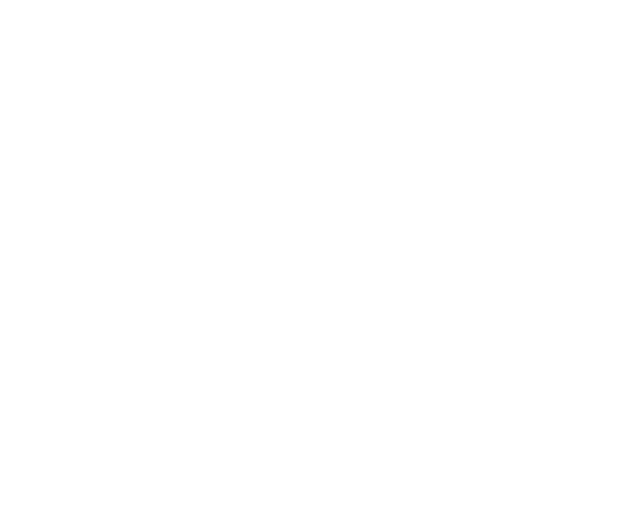
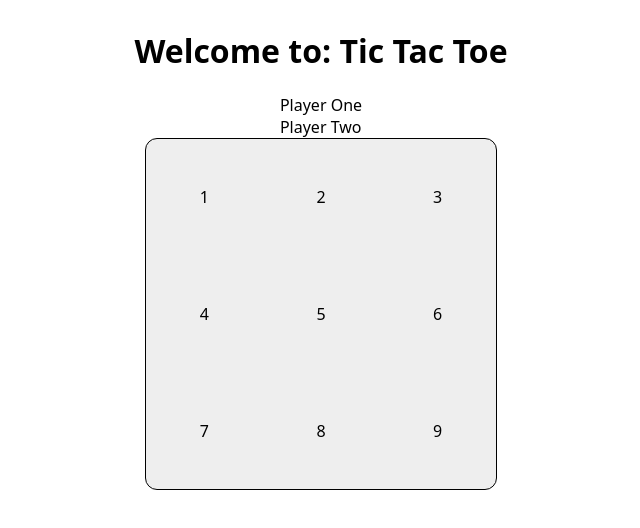
Before and after one commit to marymirm/TicTacToe, a plain HTML site: page index.html in a window 1280 px wide. Shown: the whole page, without its empty margins (319-959 px from the left). Drawn offline with Linux system fonts and the light colour scheme.

Commit message:
Make boilerplate and basic CSS

```diff
--- a/index.html
+++ b/index.html
@@ -8,6 +8,30 @@
     <link rel="stylesheet" href="style.css">
 </head>
 <body>
+    <div class="Title">
+        <h1>Welcome to: Tic Tac Toe</h1>
+    </div>
+
+    <div class="Players">
+        <div class="PlayerOne">Player One</div>
+        <div class="PlayerTwo">Player Two</div>
+    </div>
+
+
+    <div id="GameBoardContainer">
+        <div id="GameBoard">
+            <div class="Box1">1</div>
+            <div class="Box2">2</div>
+            <div class="Box3">3</div>
+            <div class="Box4">4</div>
+            <div class="Box5">5</div>
+            <div class="Box6">6</div>
+            <div class="Box7">7</div>
+            <div class="Box8">8</div>
+            <div class="Box9">9</div>
+        </div>
+    </div>
+
     <script src="script.js" defer></script>
 </body>
 </html>
--- a/script.js
+++ b/script.js
@@ -0,0 +1,16 @@
+//module
+const GameBoard = (() => {
+    const GameBoardArray = ['1','2','3','4','5','6','7','8','9'];
+
+    const getGameBoardArray = () => {
+        return GameBoardArray
+    }
+
+    console.log(getGameBoardArray);
+
+})();
+
+//factory function
+const player = (name) => {
+    const example = () => console.log(example);
+}
--- a/style.css
+++ b/style.css
@@ -0,0 +1,48 @@
+body {
+    font-family: system-ui, -apple-system, BlinkMacSystemFont, 'Segoe UI', Roboto, Oxygen, Ubuntu, Cantarell, 'Open Sans', 'Helvetica Neue', sans-serif;
+    display: flex;
+    flex-direction: column;
+    align-items: center;
+}
+
+/*Game Board styling, including the individual boxes */
+#GameBoardContainer {
+    height: 350px;
+    width: 350px;
+    border: solid 1px;
+    border-radius: 12px;
+    background-color: rgba(0, 0, 0, 0.067);
+    display: grid;
+}
+
+#GameBoard {
+    grid-template-columns: 1fr, 1fr, 1fr;
+    grid-template-rows: 1fr, 1fr, 1fr;
+    display: grid;
+    align-items: center;
+}
+
+.Box1 {
+    place-self: center;
+    display: grid;
+    grid-column: 1 / 1;
+    grid-row: 1 / 1;
+}
+
+.Box2 {
+    place-self: center;
+    display: grid;
+    grid-column: 2 / 2;
+    grid-row: 1 / 1;
+}
+
+.Box3 {
+    place-self: center;
+    display: grid;
+    grid-column: 3 / 3;
+    grid-row: 1 / 1;
+}
+
+.Box4, .Box5, .Box6, .Box7, .Box8, .Box9 {
+    place-self: center;
+}
```
